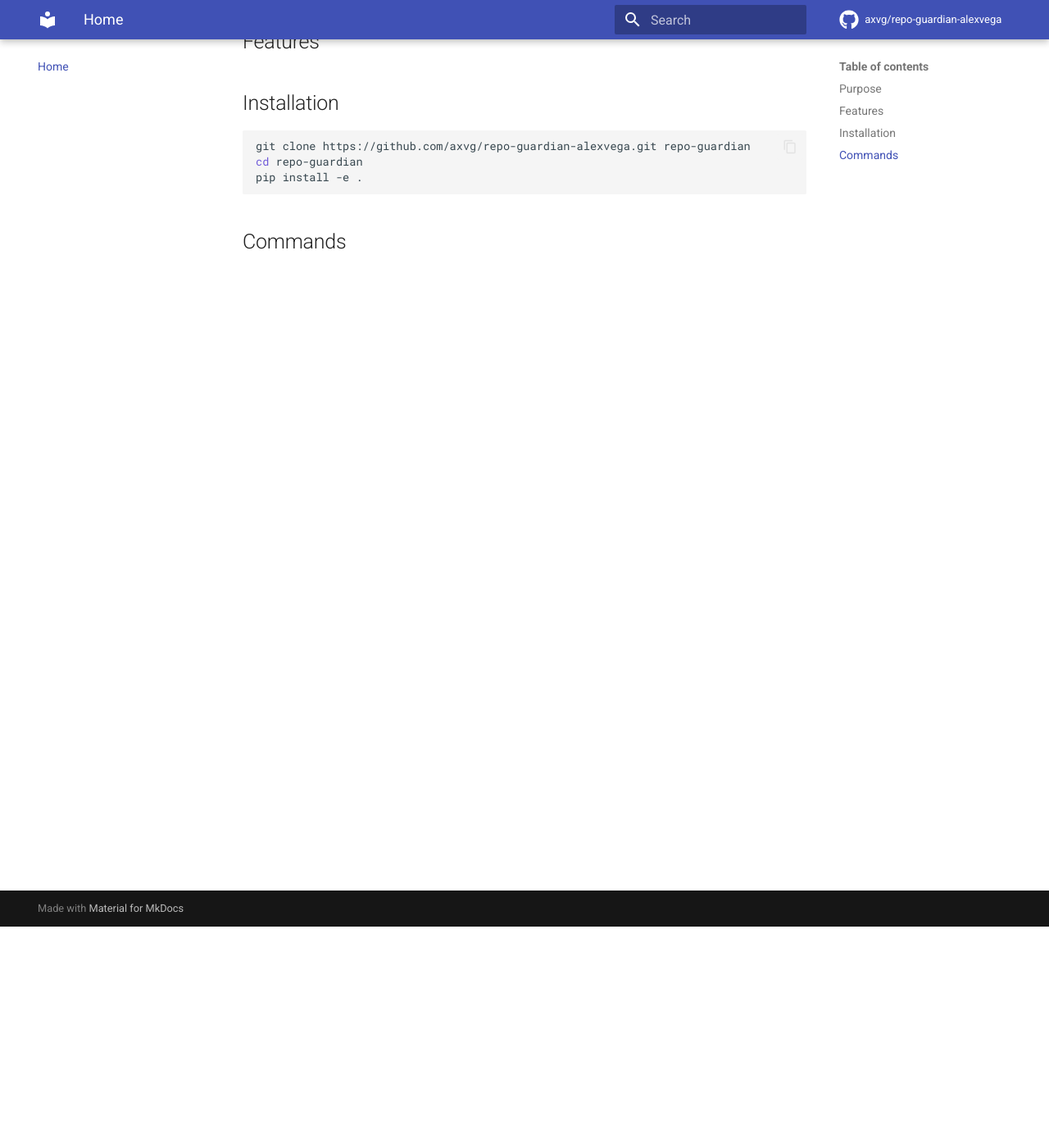
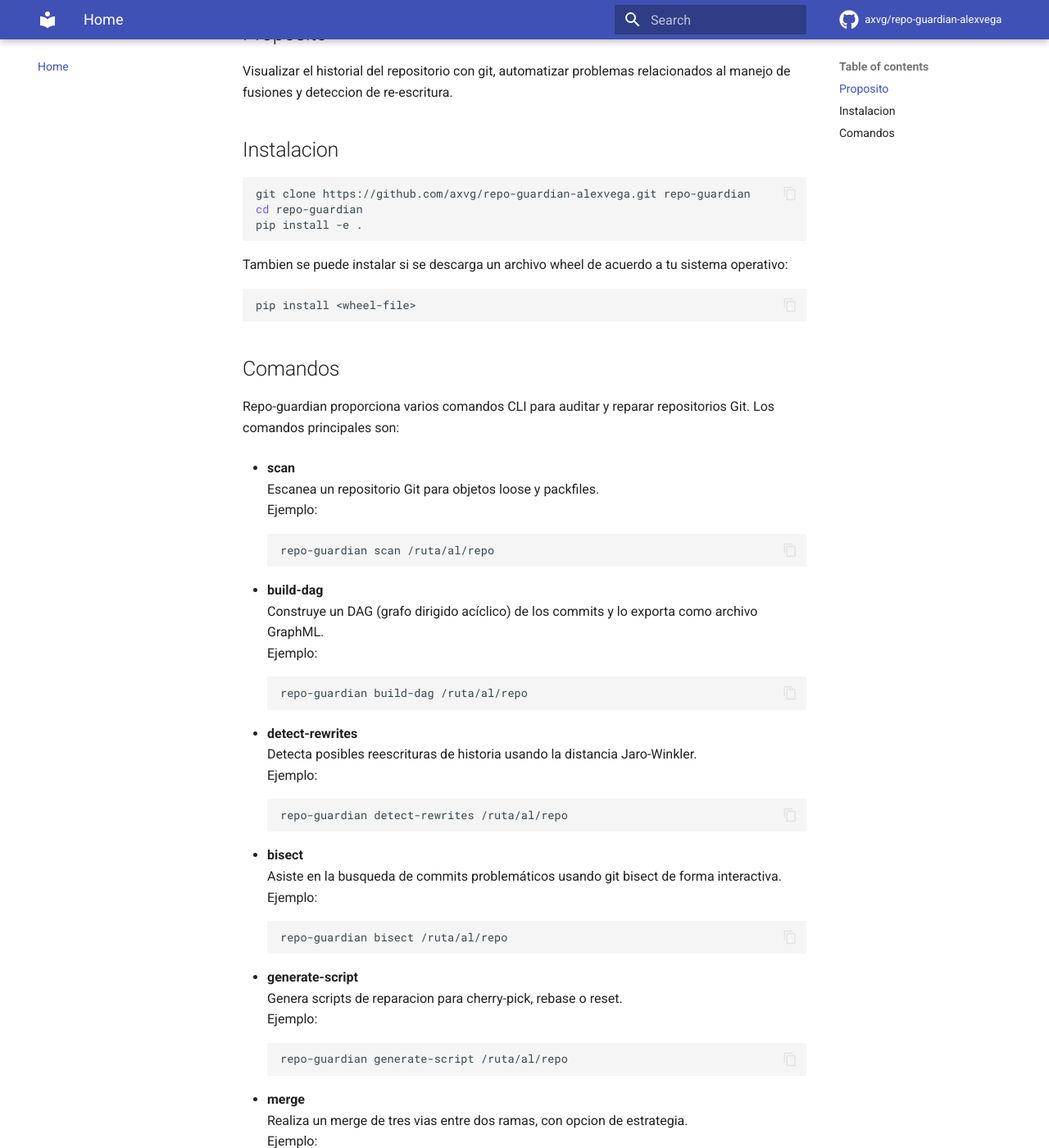
Before and after one commit to axvg/repo-guardian-alexvega, an MkDocs documentation site: the page built from docs/index.md, in a window 1280 px wide and 1400 px high, scrolled down 270 px. Shown: the whole window at 82% size. Built offline with MkDocs 1.6.1 and Material for MkDocs 9.7.7, drawn with Linux system fonts in a browser that asks for light colours; comment, search, counter and statistics services are not loaded; some of the changed text lies outside the part shown.

Commit message:
docs: update docs

````diff
--- a/docs/index.md
+++ b/docs/index.md
@@ -1,17 +1,72 @@
 # Repo guardian
 
-## Purpose
+Una utilidad CLI/TUI para auditar, reparar y re-lineralizar la integridad de directorios `.git`.
+
+## Proposito
+
+Visualizar el historial del repositorio con git, automatizar problemas relacionados al manejo de fusiones y deteccion de re-escritura.
 
 
-## Features
-
-
-## Installation
+## Instalacion
 
 ```bash
 git clone https://github.com/axvg/repo-guardian-alexvega.git repo-guardian
 cd repo-guardian
 pip install -e .
 ```
+Tambien se puede instalar si se descarga un archivo wheel de acuerdo a tu sistema operativo:
 
-## Commands
+```bash
+pip install <wheel-file>
+```
+
+## Comandos
+
+Repo-guardian proporciona varios comandos CLI para auditar y reparar repositorios Git. Los comandos principales son:
+
+- **scan**
+  Escanea un repositorio Git para objetos loose y packfiles.
+  Ejemplo:
+  ```bash
+  repo-guardian scan /ruta/al/repo
+  ```
+
+- **build-dag**
+  Construye un DAG (grafo dirigido acíclico) de los commits y lo exporta como archivo GraphML.
+  Ejemplo:
+  ```bash
+  repo-guardian build-dag /ruta/al/repo
+  ```
+
+- **detect-rewrites**
+  Detecta posibles reescrituras de historia usando la distancia Jaro-Winkler.
+  Ejemplo:
+  ```bash
+  repo-guardian detect-rewrites /ruta/al/repo
+  ```
+
+- **bisect**
+  Asiste en la busqueda de commits problemáticos usando git bisect de forma interactiva.
+  Ejemplo:
+  ```bash
+  repo-guardian bisect /ruta/al/repo
+  ```
+
+- **generate-script**
+  Genera scripts de reparacion para cherry-pick, rebase o reset.
+  Ejemplo:
+  ```bash
+  repo-guardian generate-script /ruta/al/repo
+  ```
+
+- **merge**
+  Realiza un merge de tres vias entre dos ramas, con opcion de estrategia.
+  Ejemplo:
+  ```bash
+  repo-guardian merge /ruta/al/repo
+  ```
+
+Para mas detalles sobre cada comando y sus opciones:
+```bash
+repo-guardian --help
+```
````
Also changed, not shown: README.md (+14 -7 lines).
